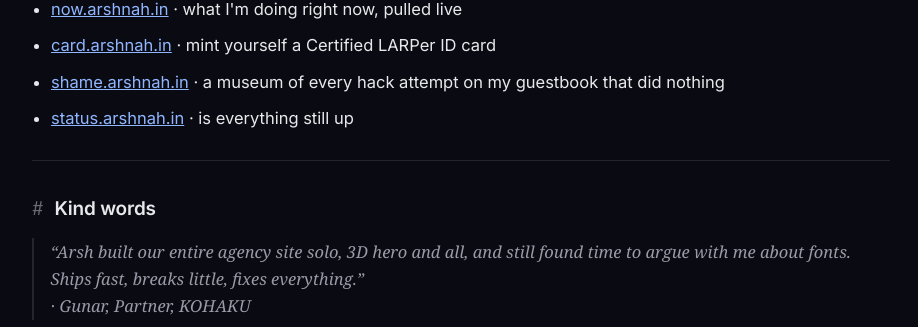
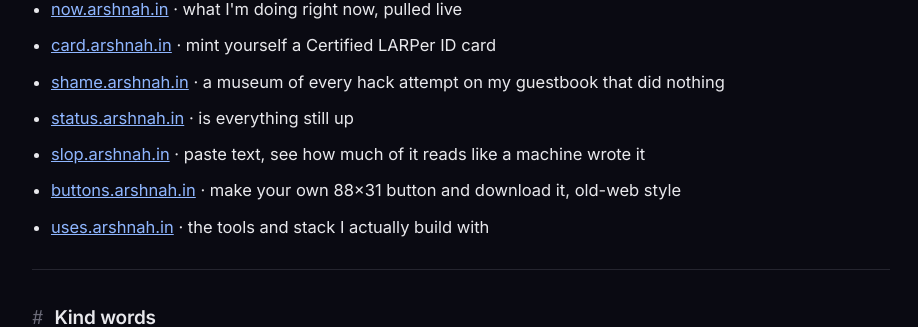
Before and after one commit to arshnah/portfolio-next, a Next.js app: page / in a window 1280 px wide. Shown: the part 2134-2461 px from the top of the page, without its empty margins (179-1097 px from the left). Built offline with nearby package versions, Linux system fonts and the light colour scheme; no server answers; the database is empty.

Commit message:
playground: add slop, buttons, uses

```diff
--- a/src/app/page.tsx
+++ b/src/app/page.tsx
@@ -105,6 +105,9 @@ export default function Home() {
         <li><a href="https://card.arshnah.in" target="_blank" rel="noopener noreferrer">card.arshnah.in</a> &middot; mint yourself a Certified LARPer ID card</li>
         <li><a href="https://shame.arshnah.in" target="_blank" rel="noopener noreferrer">shame.arshnah.in</a> &middot; a museum of every hack attempt on my guestbook that did nothing</li>
         <li><a href="https://status.arshnah.in" target="_blank" rel="noopener noreferrer">status.arshnah.in</a> &middot; is everything still up</li>
+        <li><a href="https://slop.arshnah.in" target="_blank" rel="noopener noreferrer">slop.arshnah.in</a> &middot; paste text, see how much of it reads like a machine wrote it</li>
+        <li><a href="https://buttons.arshnah.in" target="_blank" rel="noopener noreferrer">buttons.arshnah.in</a> &middot; make your own 88&times;31 button and download it, old-web style</li>
+        <li><a href="https://uses.arshnah.in" target="_blank" rel="noopener noreferrer">uses.arshnah.in</a> &middot; the tools and stack I actually build with</li>
       </ul>
 
       <hr />
```
